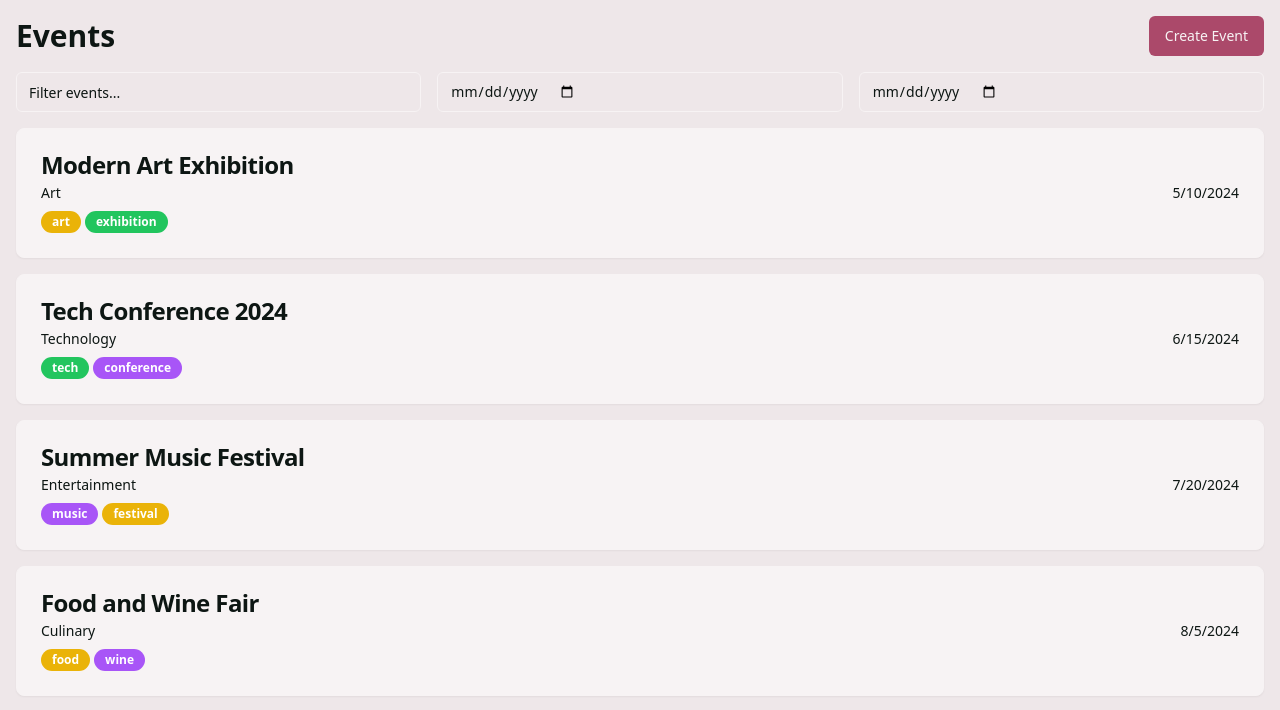
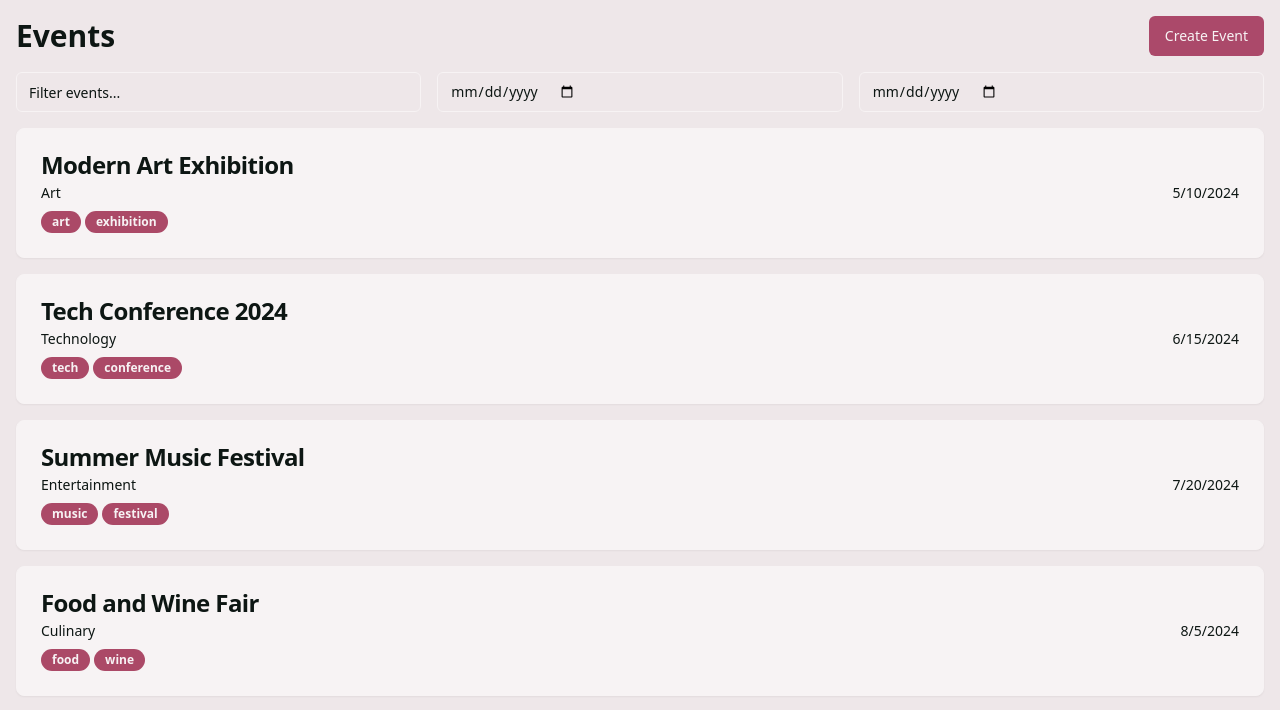
Before and after one commit to GPT-Engineer-App/event-chronicle-hub, a React (Vite) app: page /events in a window 1280 px wide. Shown: the top 710 px of the page. Built offline with nearby package versions, Linux system fonts and the light colour scheme.

Commit message:
Update tag colors and text styles
Set all tags to have a uniform background color of #AB4967 and change the text color to #F7F2F4 for consistency across the application.
[skip gpt_engineer]

```diff
--- a/src/components/EventItem.jsx
+++ b/src/components/EventItem.jsx
@@ -14,12 +14,6 @@ const EventItem = ({ event, onTagClick }) => {
     onTagClick(tag);
   };
 
-  const getTagColor = (tag) => {
-    const colors = ['bg-blue-500', 'bg-green-500', 'bg-yellow-500', 'bg-red-500', 'bg-purple-500'];
-    const index = tag.charCodeAt(0) % colors.length;
-    return colors[index];
-  };
-
   return (
     <Card className="cursor-pointer hover:shadow-md transition-shadow" onClick={handleClick}>
       <CardHeader>
@@ -34,7 +28,7 @@ const EventItem = ({ event, onTagClick }) => {
               <Badge
                 key={tag}
                 variant="secondary"
-                className={`mr-1 cursor-pointer ${getTagColor(tag)} text-white`}
+                className="mr-1 cursor-pointer bg-[#AB4967] text-[#F7F2F4]"
                 onClick={(e) => handleTagClick(e, tag)}
               >
                 {tag}
--- a/src/pages/EventPage.jsx
+++ b/src/pages/EventPage.jsx
@@ -33,7 +33,7 @@ const EventPage = () => {
           <p className="mb-4">Location: {event.location}</p>
           <div>
             {event.tags.map(tag => (
-              <Badge key={tag} variant="secondary" className="mr-1">
+              <Badge key={tag} variant="secondary" className="mr-1 bg-[#AB4967] text-[#F7F2F4]">
                 {tag}
               </Badge>
             ))}
--- a/src/pages/Events.jsx
+++ b/src/pages/Events.jsx
@@ -115,7 +115,7 @@ const Events = () => {
         <div className="mb-4">
           <Badge
             variant="secondary"
-            className="cursor-pointer bg-blue-500 text-white"
+            className="cursor-pointer bg-[#AB4967] text-[#F7F2F4]"
             onClick={() => setTagFilter('')}
           >
             {tagFilter} ×
```
